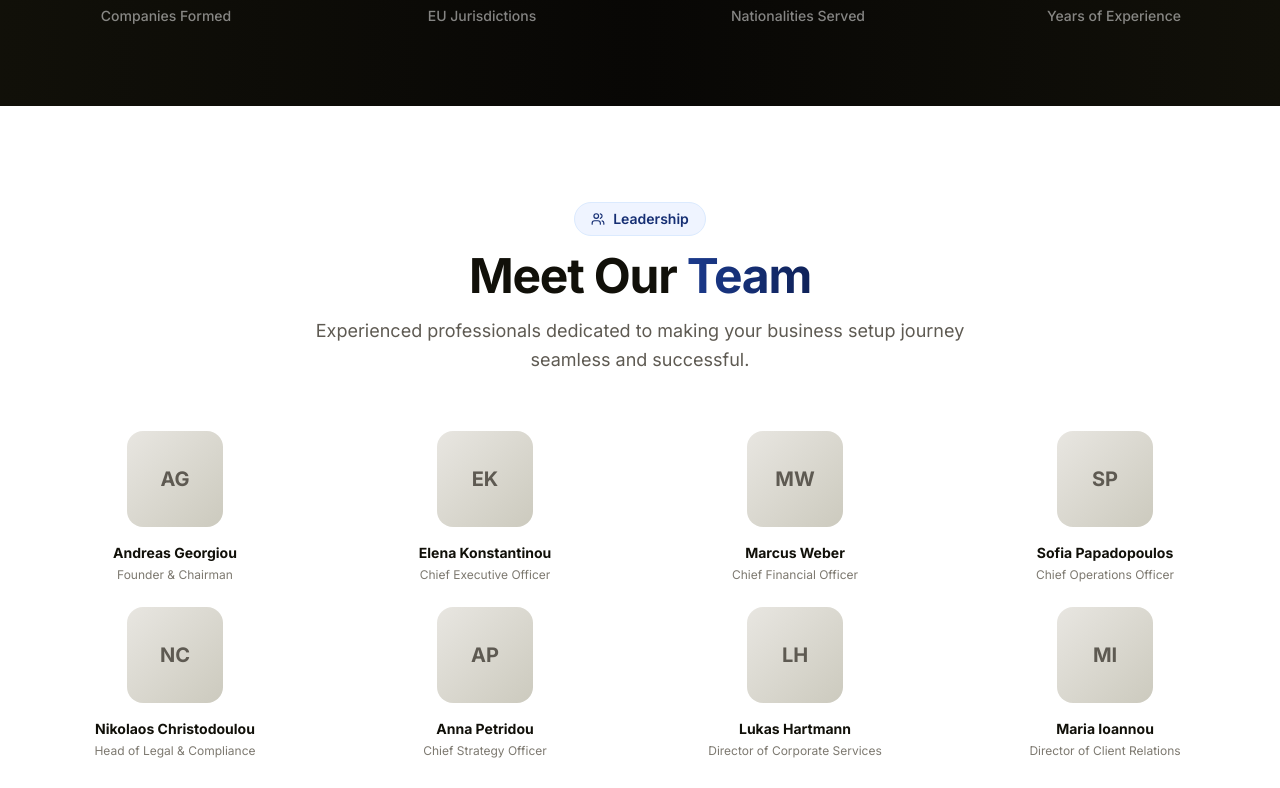
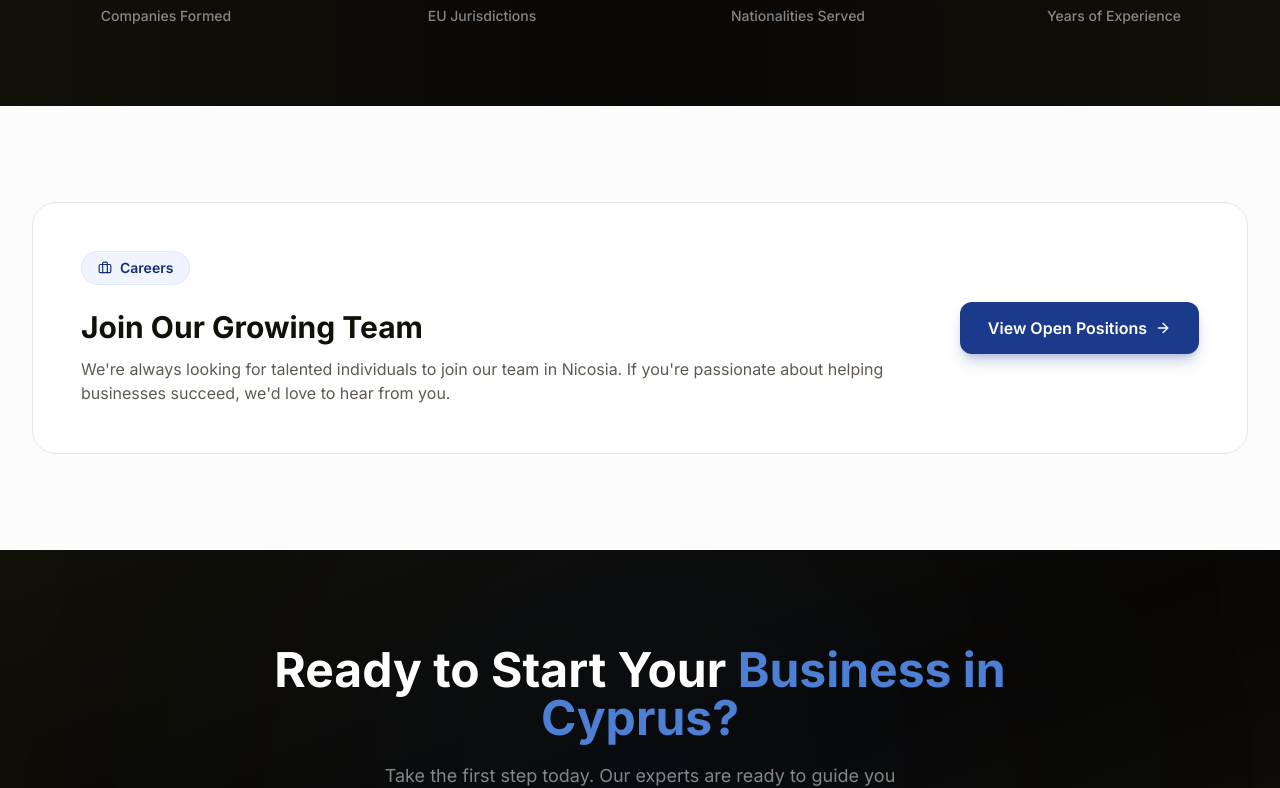
Before and after one commit to kabod1/aclcs.com, a Next.js app: page /about in a window 1280 px wide. Shown: the part 1777-2565 px from the top of the page. Built offline with nearby package versions, Linux system fonts and the light colour scheme.

Commit message:
Remove Meet Our Team section from about page

```diff
--- a/src/app/(marketing)/about/page.tsx
+++ b/src/app/(marketing)/about/page.tsx
@@ -5,7 +5,6 @@ import {
   ArrowRight,
   Building,
   Globe,
-  Users,
   Target,
   Heart,
   Briefcase,
@@ -14,16 +13,7 @@ import {
 import Stats from "@/components/sections/Stats";
 import CTA from "@/components/sections/CTA";
 
-const LEADERSHIP = [
-  { name: "Andreas Georgiou", role: "Founder & Chairman", initials: "AG" },
-  { name: "Elena Konstantinou", role: "Chief Executive Officer", initials: "EK" },
-  { name: "Marcus Weber", role: "Chief Financial Officer", initials: "MW" },
-  { name: "Sofia Papadopoulos", role: "Chief Operations Officer", initials: "SP" },
-  { name: "Nikolaos Christodoulou", role: "Head of Legal & Compliance", initials: "NC" },
-  { name: "Anna Petridou", role: "Chief Strategy Officer", initials: "AP" },
-  { name: "Lukas Hartmann", role: "Director of Corporate Services", initials: "LH" },
-  { name: "Maria Ioannou", role: "Director of Client Relations", initials: "MI" },
-];
+
 
 const VALUES = [
   {
@@ -143,40 +133,7 @@ export default function AboutPage() {
 
       <Stats />
 
-      {/* Leadership */}
-      <section className="section-padding bg-white" id="team">
-        <div className="container-wide">
-          <div className="text-center max-w-2xl mx-auto mb-14">
-            <span className="section-label">
-              <Users size={14} />
-              Leadership
-            </span>
-            <h2 className="section-title">
-              Meet Our <span className="text-gradient">Team</span>
-            </h2>
-            <p className="section-subtitle mx-auto mt-4">
-              Experienced professionals dedicated to making your business setup
-              journey seamless and successful.
-            </p>
-          </div>
-          <div className="grid grid-cols-2 md:grid-cols-4 gap-6">
-            {LEADERSHIP.map((person) => (
-              <div
-                key={person.name}
-                className="text-center group"
-              >
-                <div className="w-24 h-24 rounded-2xl bg-gradient-to-br from-navy-100 to-navy-200 flex items-center justify-center mx-auto mb-4 group-hover:from-brand-100 group-hover:to-brand-200 transition-all duration-300">
-                  <span className="text-xl font-bold text-navy-500 group-hover:text-brand-600 transition-colors">
-                    {person.initials}
-                  </span>
-                </div>
-                <h3 className="font-bold text-navy-900 text-sm">{person.name}</h3>
-                <p className="text-xs text-navy-400 mt-1">{person.role}</p>
-              </div>
-            ))}
-          </div>
-        </div>
-      </section>
+
 
       {/* Careers */}
       <section className="section-padding bg-navy-50/30" id="careers">
```
